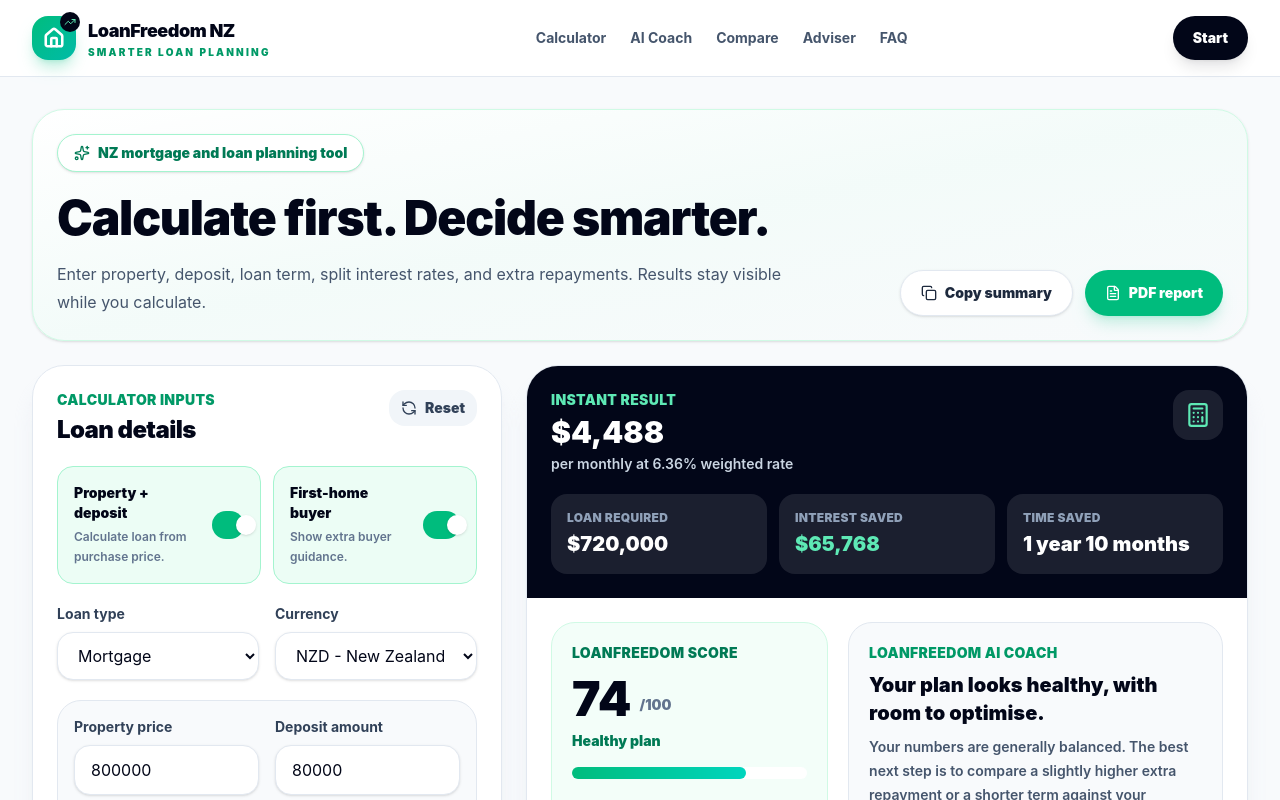
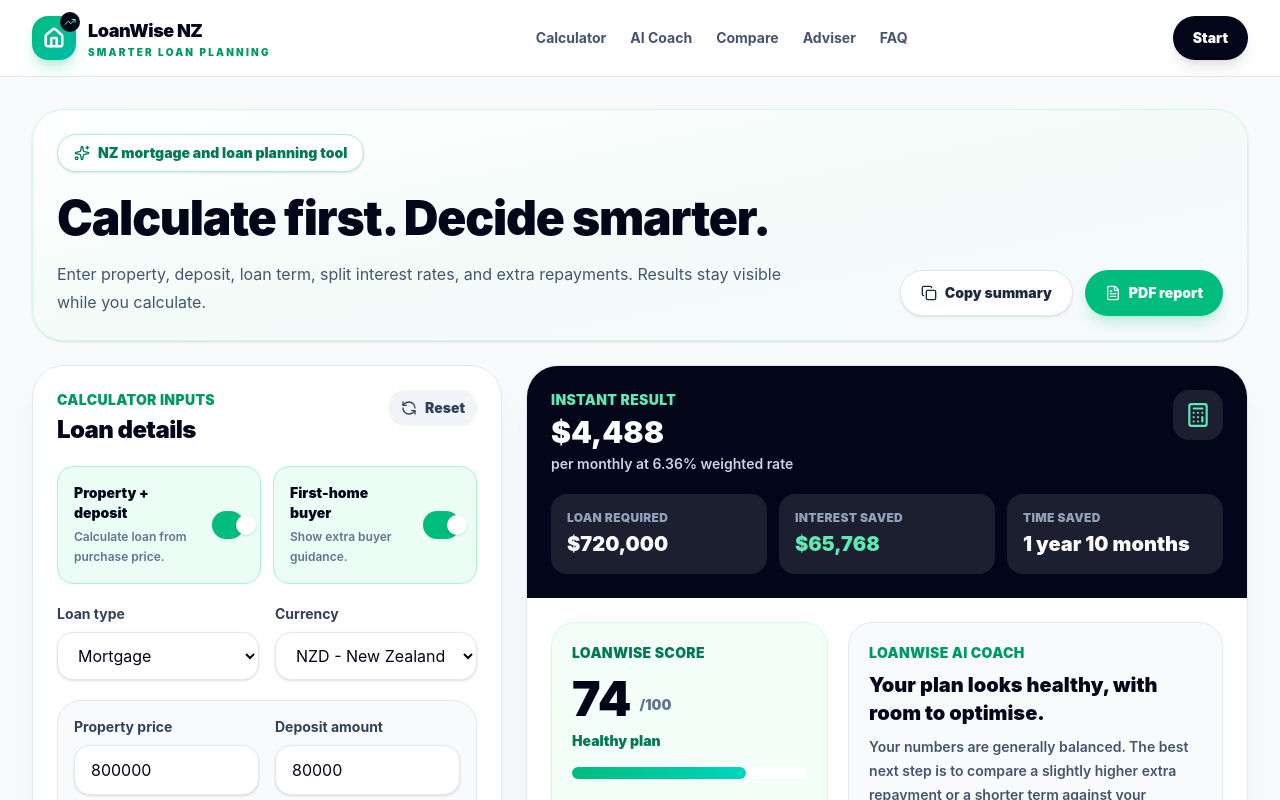
Before and after one commit to loanfreedomcalculator/loan-freedom-calculator, a React (Vite) app: page / in a window 1280 px wide. Shown: the top 800 px of the page. Built offline with nearby package versions, Linux system fonts and the light colour scheme.

Commit message:
Update App.jsx

```diff
--- a/src/App.jsx
+++ b/src/App.jsx
@@ -177,7 +177,7 @@
   const url = URL.createObjectURL(blob);
   const link = document.createElement("a");
   link.href = url;
-  link.download = "loanfreedom-nz-schedule.csv";
+  link.download = "loanwise-nz-schedule.csv";
   link.click();
   URL.revokeObjectURL(url);
 }
@@ -193,7 +193,7 @@
       </div>
       <div>
         <p className="text-lg font-black tracking-tight text-slate-950">
-          LoanFreedom NZ
+          LoanWise NZ
         </p>
         <p className="text-[10px] font-black uppercase tracking-[0.22em] text-emerald-600">
           Smarter loan planning
@@ -304,6 +304,12 @@
     </div>
   );
 }
+const BROKERS = [
+  { name: "Auckland Partner Adviser", cities: ["Auckland","North Shore","Manukau"], email: "auckland@loanfreedom.co.nz" },
+  { name: "Wellington Partner Adviser", cities: ["Wellington","Lower Hutt","Upper Hutt","Porirua"], email: "wellington@loanfreedom.co.nz" },
+  { name: "Christchurch Partner Adviser", cities: ["Christchurch","Rolleston","Rangiora"], email: "christchurch@loanfreedom.co.nz" },
+  // Add other NZ cities and brokers
+];
 
 export default function App() {
   const [loanType, setLoanType] = useState("Mortgage");
@@ -322,12 +328,13 @@
   const [savedEstimate, setSavedEstimate] = useState(false);
   const [annualIncome, setAnnualIncome] = useState(120000);
   const [monthlyExpenses, setMonthlyExpenses] = useState(3500);
-  const [selectedAdviser, setSelectedAdviser] = useState("LoanFreedom NZ Review Team");
+  const [selectedAdviser, setSelectedAdviser] = useState("LoanWise NZ Review Team");
   const [customerName, setCustomerName] = useState("");
   const [customerEmail, setCustomerEmail] = useState("");
   const [customerPhone, setCustomerPhone] = useState("");
   const [customerMessage, setCustomerMessage] = useState("");
   const [bestTime, setBestTime] = useState("Morning");
+
 
   const [splits, setSplits] = useState([
     { id: 1, percentage: 50, rate: 5.99 },
@@ -530,7 +537,7 @@
     });
   }, [rateComparisons, loanAmount, loanTerm, periodsPerYear]);
 
-  const loanFreedomScore = useMemo(() => {
+  const loanWiseScore = useMemo(() => {
     let score = 50;
 
     if (depositPercent >= 20) score += 20;
@@ -563,11 +570,11 @@
   ]);
 
   const scoreLabel = useMemo(() => {
-    if (loanFreedomScore >= 85) return "Strong position";
-    if (loanFreedomScore >= 70) return "Healthy plan";
-    if (loanFreedomScore >= 50) return "Needs review";
+    if (loanWiseScore >= 85) return "Strong position";
+    if (loanWiseScore >= 70) return "Healthy plan";
+    if (loanWiseScore >= 50) return "Needs review";
     return "Higher risk estimate";
-  }, [loanFreedomScore]);
+  }, [loanWiseScore]);
 
   const affordability = useMemo(() => {
     const income = Number(annualIncome || 0);
@@ -696,17 +703,17 @@
     const actions = [];
     let riskLevel = "Balanced";
     let headline = "Your plan is moving in the right direction.";
-    let insight = "LoanFreedom AI Coach reviews your deposit, split rates, repayment strategy, and LoanFreedom Score to suggest practical next steps.";
-
-    if (loanFreedomScore >= 85) {
+    let insight = "LoanWise AI Coach reviews your deposit, split rates, repayment strategy, and LoanWise Score to suggest practical next steps.";
+
+    if (loanWiseScore >= 85) {
       riskLevel = "Strong";
       headline = "You have a strong estimated loan position.";
       insight = "Your deposit, repayment strategy, and split-rate setup look healthy. Use scenario comparison to test whether a shorter loan term creates worthwhile savings.";
-    } else if (loanFreedomScore >= 70) {
+    } else if (loanWiseScore >= 70) {
       riskLevel = "Healthy";
       headline = "Your plan looks healthy, with room to optimise.";
       insight = "Your numbers are generally balanced. The best next step is to compare a slightly higher extra repayment or a shorter term against your comfort level.";
-    } else if (loanFreedomScore >= 50) {
+    } else if (loanWiseScore >= 50) {
       riskLevel = "Review";
       headline = "Your plan may benefit from a few adjustments.";
       insight = "Your estimate suggests opportunities to improve deposit strength, reduce interest exposure, or increase extra repayments gradually.";
@@ -741,7 +748,7 @@
       actions: actions.slice(0, 4),
     };
   }, [
-    loanFreedomScore,
+    loanWiseScore,
     depositPercent,
     usePropertyMode,
     splitTotalPercentage,
@@ -917,16 +924,16 @@
   };
 
   const shareSummary = useMemo(() => {
-    return `LoanFreedom NZ estimate
+    return `LoanWise NZ estimate
 Property price: ${money(Number(propertyPrice || 0))}
 Deposit: ${money(Number(depositAmount || 0))} (${depositPercent.toFixed(1)}%)
 Loan required: ${money(loanAmount)}
 Estimated ${frequencies[frequency].label.toLowerCase()} repayment: ${money(totalSplitRepayment)}
 Weighted interest rate: ${weightedRate.toFixed(2)}%
-LoanFreedom Score: ${loanFreedomScore}/100 (${scoreLabel})
+LoanWise Score: ${loanWiseScore}/100 (${scoreLabel})
 Estimated interest saved with extra repayments: ${money(results.interestSaved)}
 
-Try LoanFreedom NZ:
+Try LoanWise NZ:
 https://loanfreedomcalculator.github.io/loan-freedom-calculator/`;
   }, [
     propertyPrice,
@@ -936,7 +943,7 @@
     frequency,
     totalSplitRepayment,
     weightedRate,
-    loanFreedomScore,
+    loanWiseScore,
     scoreLabel,
     results.interestSaved,
     money,
@@ -961,7 +968,7 @@
     if (window.gtag) {
       window.gtag("event", "copy_summary", {
         event_category: "engagement",
-        event_label: "LoanFreedom NZ summary copied",
+        event_label: "LoanWise NZ summary copied",
       });
     }
   };
@@ -976,27 +983,27 @@
       loanAmount,
       weightedRate,
       totalSplitRepayment,
-      loanFreedomScore,
+      loanWiseScore,
       scoreLabel,
       recommendations,
     };
 
-    localStorage.setItem("loanfreedom-nz-last-estimate", JSON.stringify(estimate));
+    localStorage.setItem("loanwise-nz-last-estimate", JSON.stringify(estimate));
     setSavedEstimate(true);
     setTimeout(() => setSavedEstimate(false), 2200);
 
     if (window.gtag) {
       window.gtag("event", "save_estimate", {
         event_category: "engagement",
-        event_label: "LoanFreedom NZ estimate saved",
+        event_label: "LoanWise NZ estimate saved",
       });
     }
   };
 
   const enquiryMailto = useMemo(() => {
-    const subject = encodeURIComponent(`LoanFreedom NZ enquiry - ${selectedAdviser}`);
+    const subject = encodeURIComponent(`LoanWise NZ enquiry - ${selectedAdviser}`);
     const body = encodeURIComponent(
-      `Hello LoanFreedom NZ,
+      `Hello LoanWise NZ,
 
 I would like someone to review this estimate or contact me.
 
@@ -1390,11 +1397,11 @@
                 <div className="grid gap-5 p-5 sm:p-6 lg:grid-cols-[0.85fr_1.15fr]">
                   <div className="rounded-3xl border border-emerald-100 bg-emerald-50/60 p-5">
                     <p className="text-sm font-black uppercase tracking-wide text-emerald-700">
-                      LoanFreedom Score
+                      LoanWise Score
                     </p>
                     <div className="mt-3 flex items-end gap-2">
                       <p className="text-5xl font-black text-slate-950">
-                        {loanFreedomScore}
+                        {loanWiseScore}
                       </p>
                       <p className="mb-2 text-sm font-black text-slate-500">/100</p>
                     </div>
@@ -1404,14 +1411,14 @@
                     <div className="mt-4 h-3 rounded-full bg-white">
                       <div
                         className="h-3 rounded-full bg-gradient-to-r from-emerald-500 to-teal-400"
-                        style={{ width: `${loanFreedomScore}%` }}
+                        style={{ width: `${loanWiseScore}%` }}
                       />
                     </div>
                   </div>
 
                   <div id="ai-coach" className="rounded-3xl border border-slate-200 bg-slate-50 p-5">
                     <p className="text-sm font-black uppercase tracking-wide text-emerald-600">
-                      LoanFreedom AI Coach
+                      LoanWise AI Coach
                     </p>
                     <h3 className="mt-2 text-xl font-black text-slate-950">
                       {aiCoach.headline}
@@ -1735,14 +1742,14 @@
                   Send your estimate for review
                 </h2>
                 <p className="mt-3 max-w-xl text-sm font-semibold leading-7 text-slate-300">
-                  Choose a review option and send a pre-filled enquiry to LoanFreedom NZ.
+                  Choose a review option and send a pre-filled enquiry to LoanWise NZ.
                   The email includes your calculator summary so the next step is easier.
                 </p>
 
                 <div className="mt-6 grid gap-3">
                   {[
                     {
-                      name: "LoanFreedom NZ Review Team",
+                      name: "LoanWise NZ Review Team",
                       region: "General enquiry",
                       focus: "Calculator feedback and estimate review",
                     },
@@ -1860,7 +1867,7 @@
                       value={selectedAdviser}
                       onChange={(e) => setSelectedAdviser(e.target.value)}
                     >
-                      <option>LoanFreedom NZ Review Team</option>
+                      <option>LoanWise NZ Review Team</option>
                       <option>Auckland Partner Adviser</option>
                       <option>NZ Refix Partner Adviser</option>
                     </Select>
@@ -1973,9 +1980,9 @@
           <div className="grid gap-6 lg:grid-cols-[0.9fr_1.1fr]">
             <div className="rounded-[2rem] border border-slate-200 bg-white p-6 shadow-xl shadow-slate-200/60">
               <SectionTitle
-                eyebrow="About LoanFreedom NZ"
+                eyebrow="About LoanWise NZ"
                 title="Built to help borrowers understand their numbers."
-                note="LoanFreedom NZ is designed for people who want a quick, practical view before talking to a lender, adviser, partner, or family member."
+                note="LoanWise NZ is designed for people who want a quick, practical view before talking to a lender, adviser, partner, or family member."
               />
               <div className="grid gap-3 sm:grid-cols-2">
                 {[
@@ -2013,7 +2020,7 @@
                   <Copy size={16} /> {copiedSummary ? "Copied!" : "Copy share summary"}
                 </button>
                 <a
-                  href="mailto:?subject=My LoanFreedom NZ estimate&body=I created this loan estimate using LoanFreedom NZ. Please review the summary I copied from the calculator."
+                  href="mailto:?subject=My LoanWise NZ estimate&body=I created this loan estimate using LoanWise NZ. Please review the summary I copied from the calculator."
                   className="inline-flex items-center justify-center gap-2 rounded-full border border-slate-200 bg-white px-6 py-3 text-sm font-black text-slate-800 shadow-sm transition hover:border-emerald-300 hover:text-emerald-700"
                 >
                   <Mail size={16} /> Email reminder
@@ -2033,7 +2040,7 @@
             <div className="grid gap-4 md:grid-cols-2">
               {[
                 {
-                  q: "Is LoanFreedom NZ financial advice?",
+                  q: "Is LoanWise NZ financial advice?",
                   a: "No. It is an estimate and planning tool only. Users should speak with a qualified mortgage adviser or lender before making financial decisions.",
                 },
                 {
@@ -2079,7 +2086,7 @@
                   Feedback welcome
                 </p>
                 <h2 className="mt-2 text-3xl font-black tracking-tight">
-                  Help make LoanFreedom NZ more useful.
+                  Help make LoanWise NZ more useful.
                 </h2>
                 <p className="mt-3 text-sm font-semibold leading-6 text-slate-300">
                   Share feedback from first-home buyers, borrowers, mortgage advisers, or anyone comparing loan options.
@@ -2117,7 +2124,7 @@
               <Logo />
               <div className="rounded-3xl bg-slate-50 p-5">
                 <p className="text-sm leading-6 text-slate-600">
-                  LoanFreedom NZ provides estimates only. Results are based on the
+                  LoanWise NZ provides estimates only. Results are based on the
                   information entered and may not include all fees, bank rules,
                   low-equity margins, cashback terms, break fees, insurance, or
                   individual lending conditions. This is not financial advice.
```
